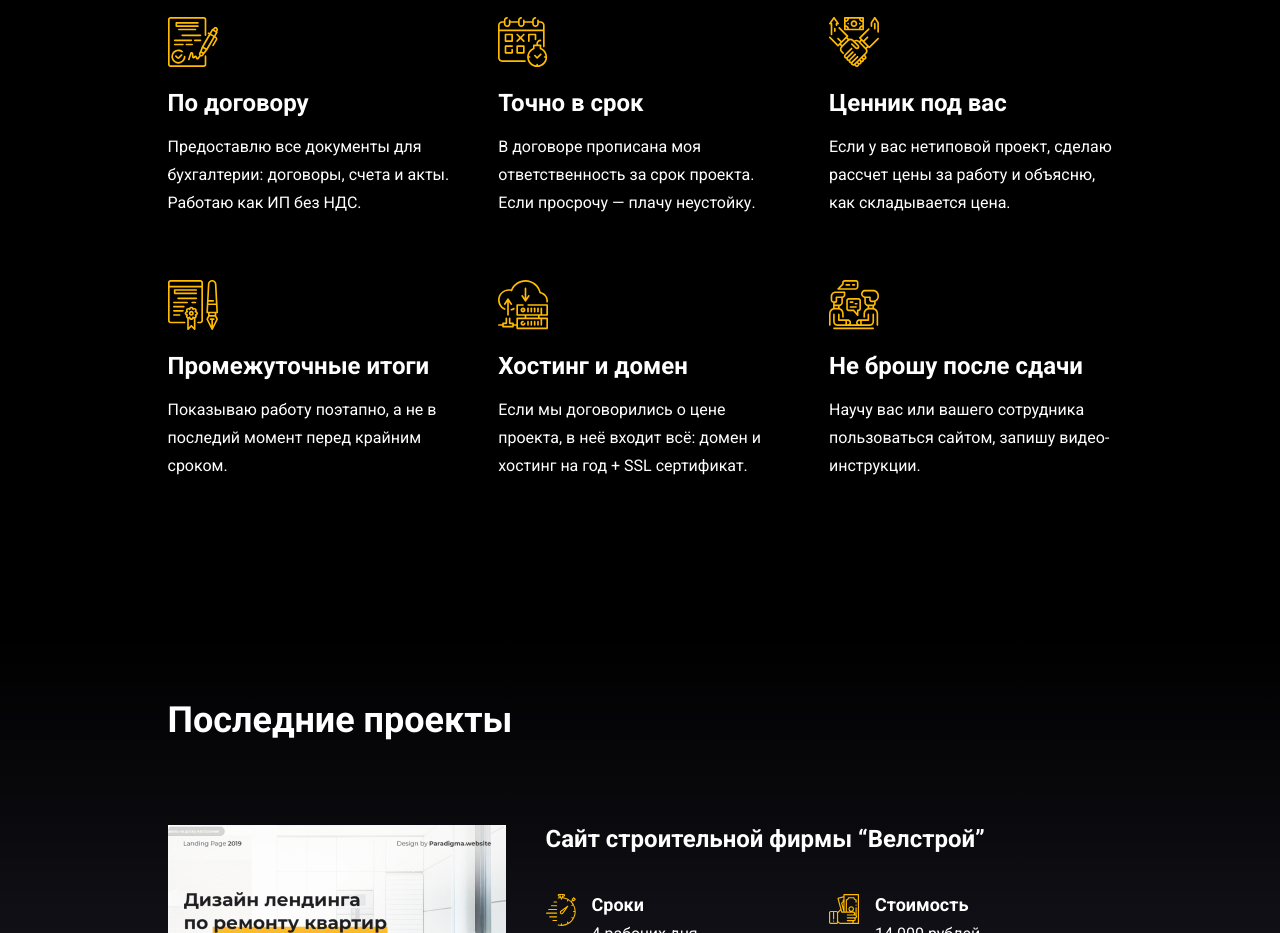
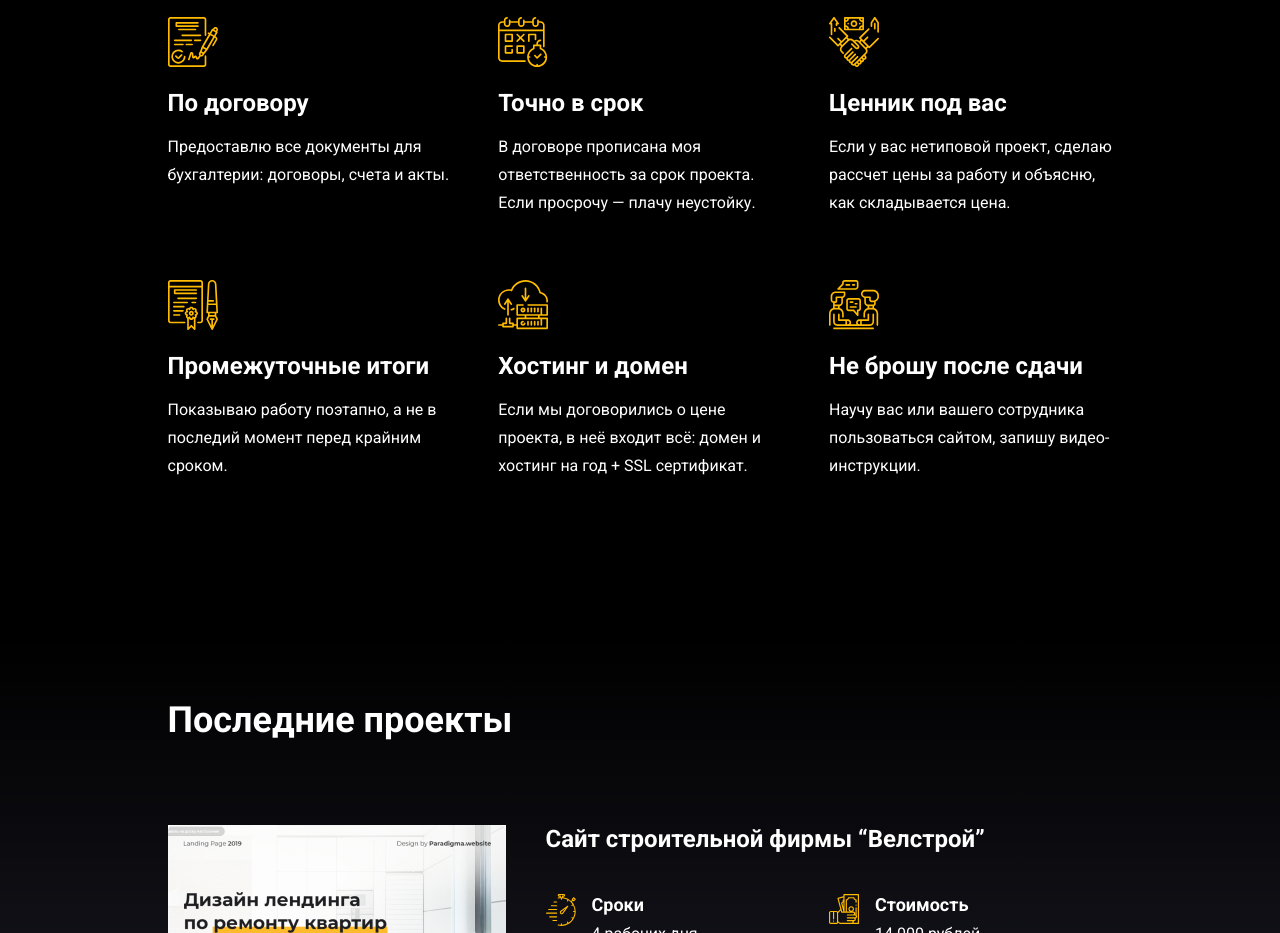
Before and after one commit to drunkenmaster86/portfolio, a plain HTML site: page Index.html in a window 1280 px wide. Shown: the part 900-1833 px from the top of the page. Drawn offline with Linux system fonts and the light colour scheme; a script that the page names is missing.

Commit message:
add files

```diff
--- a/Index.html
+++ b/Index.html
@@ -73,7 +73,7 @@
               <h3 class="features-title">По договору</h3>
               <p class="features-text">
                 Предоставлю все документы для бухгалтерии: договоры, счета и
-                акты. Работаю как ИП без НДС.
+                акты.
               </p>
             </div>
             <div class="features-item">
```
